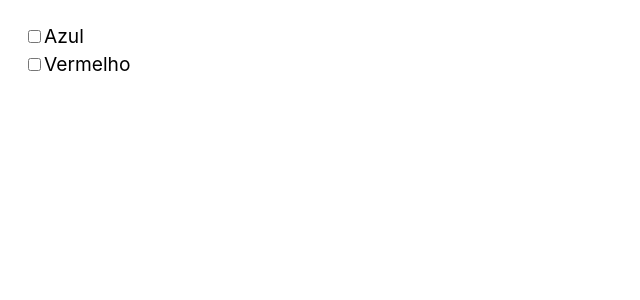
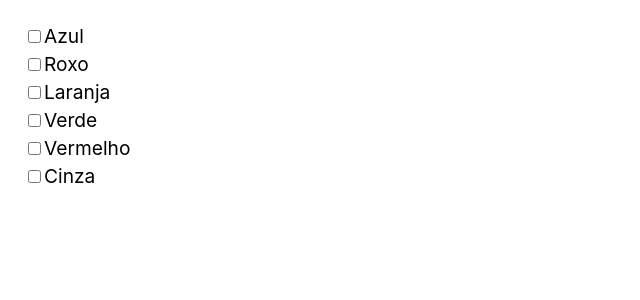
Before and after one commit to JoelSpinelli/ReactCompleto-old, a React (Create React App) app in the folder appreact/: page / in a window 1280 px wide. Shown: the top 300 px of the page, without its empty margins (0-640 px from the left). Built offline with nearby package versions, Linux system fonts and the light colour scheme.

Commit message:
exercicio checkbox

```diff
--- a/appreact/src/App.js
+++ b/appreact/src/App.js
@@ -1,39 +1,37 @@
 import React from 'react'
 
 const App = () => {
+  const coresArray = ['azul', 'roxo', 'laranja', 'verde', 'vermelho', 'cinza'];
+
   const [cores, setCores] = React.useState([]);
 
-  function handleChange({target}) {
-    if(target.checked){
+  function handleChange({ target }) {
+    if (target.checked) {
       setCores([...cores, target.value]);
-      return;
+    } else {
+      setCores(cores.filter((cor) => cor !== target.value));
+    }
   }
 
-    setCores(cores.filter(cor => cor!== target.value));
+  function handleChecked(cor) {
+    return cores.includes(cor);
   }
 
-  return(
+  return (
     <form>
-      <label>
+      {coresArray.map((cor, index) =>(
+        <label key= { index } style={{textTransform: 'capitalize'}}>
           <input
             type="checkbox"
-          value="azul"
-          checked={cores.includes('azul')}
+            value={cor}
+            checked={handleChecked(cor)}
             onChange={handleChange}
           />
-        Azul
+          {cor}
         </label>
-      <label>
-        <input
-          type="checkbox"
-          value="vermelho"
-          checked={cores.includes('vermelho')}
-          onChange={handleChange}
-        />
-        Vermelho
-      </label>
+      ))}
     </form>
-  )
-}
+  );
+};
 
 export default App
```
Lines whose indentation alone changed are shown as unchanged.
